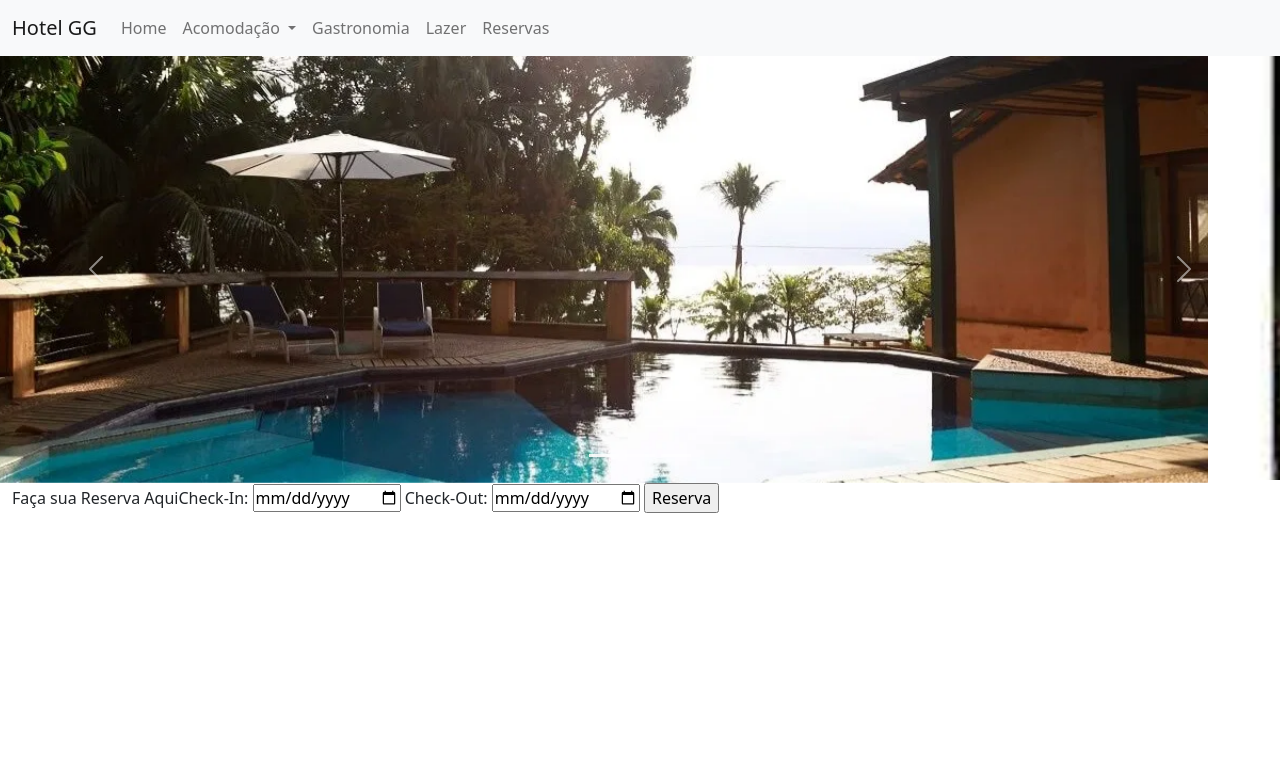
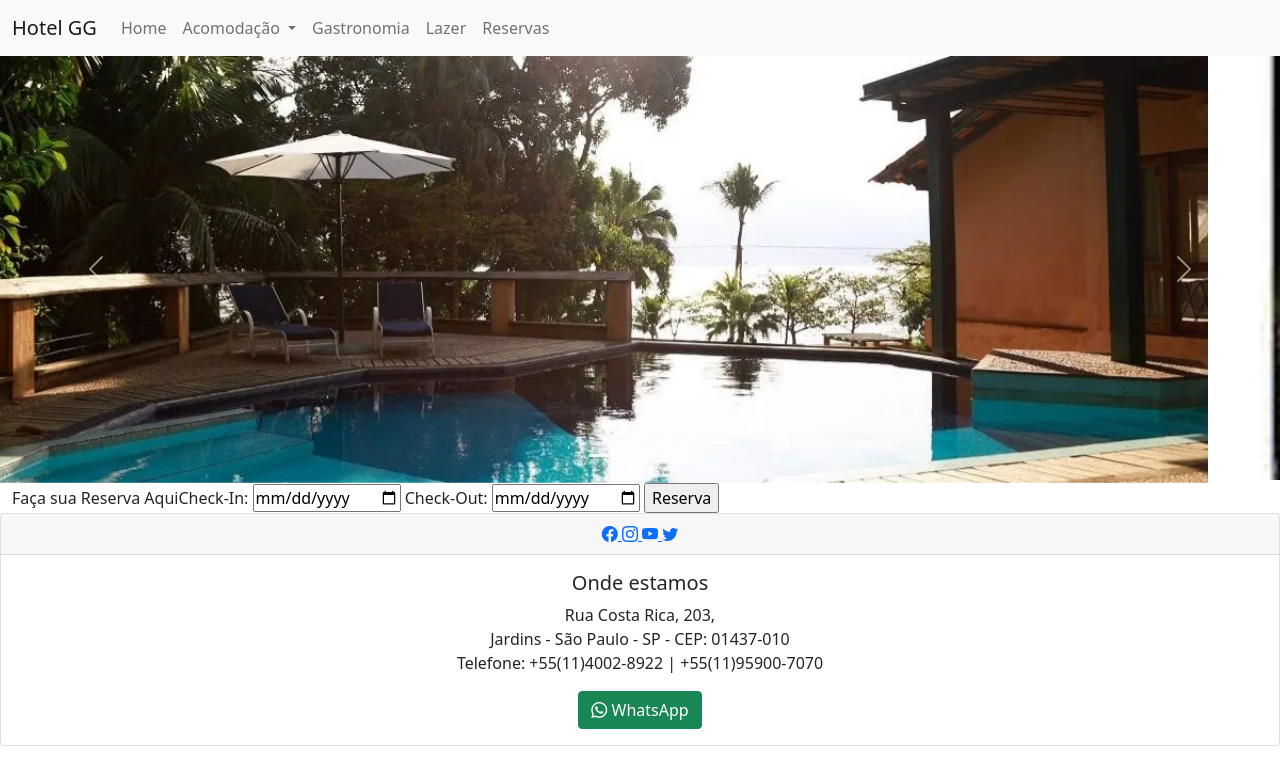
Before and after one commit to GabryelVenancio/ProjetoHotel2, a plain HTML site: page layout.html in a window 1280 px wide. Drawn offline with nearby package versions, Linux system fonts and the light colour scheme.

Commit message:
Atualização do layout

```diff
--- a/layout.html
+++ b/layout.html
@@ -6,6 +6,8 @@
     <meta name="viewport" content="width=device-width, initial-scale=1.0">
     <title>Hotel GG</title>
     <link rel="stylesheet" href="css/bootstrap.min.css">
+    <link rel="stylesheet" href="https://cdn.jsdelivr.net/npm/bootstrap-icons@1.8.1/font/bootstrap-icons.css">
+    <link rel="stylesheet" href="css/styles.css">
 </head>
 <body>
     <!-- Início da barra de navegação -->
@@ -84,10 +86,12 @@
 
     <!-- Fim do carousel -->
 
+    <!-- Início da reserva -->
+
     <div class="container-fluid">
         <div class="row">
             <div class="col">
-                <form>
+                <form id="reservas_superior">
                     <label>Faça sua Reserva Aqui<label>
                     <label>Check-In:
                         <input type="date" id="checkin" required>
@@ -99,8 +103,40 @@
         </div>
     </div>
 
+    <!-- Fim da reserva -->
 
+<!-- Início do rodapé(footer) -->
 
+<div class="card text-center">
+  <div class="card-header fundo">
+    <a href="http://www.facebook.com" target="_blank">
+      <i class="bi bi-facebook"></i>
+    </a>
+
+    <a href="http://www.instagram.com" target="_blank">
+      <i class="bi bi-instagram"></i>
+    </a>
+
+    <a href="http://www.youtube.com" target="_blank">
+      <i class="bi bi-youtube"></i>
+    </a>
+
+    <a href="http://www.twitter.com" target="_blank">
+      <i class="bi bi-twitter"></i>
+    </a>
+  </div>
+  <div class="card-body fundo2">
+    <h5 class="card-title">Onde estamos</h5>
+    <p class="card-text">
+      Rua Costa Rica, 203,<br>
+      Jardins - São Paulo - SP - CEP: 01437-010<br>
+      Telefone: +55(11)4002-8922 | +55(11)95900-7070
+    </p>
+    <a href="https://wa.me/1195907070?text=Ola" class="btn btn-success"> <i class="bi bi-whatsapp"> </i>WhatsApp</a>
+  </div>
+</div>
+
+<!-- Fim do footer(rodapé) -->
 
     <script src="js/bootstrap.min.js"></script>
 </body>
```
